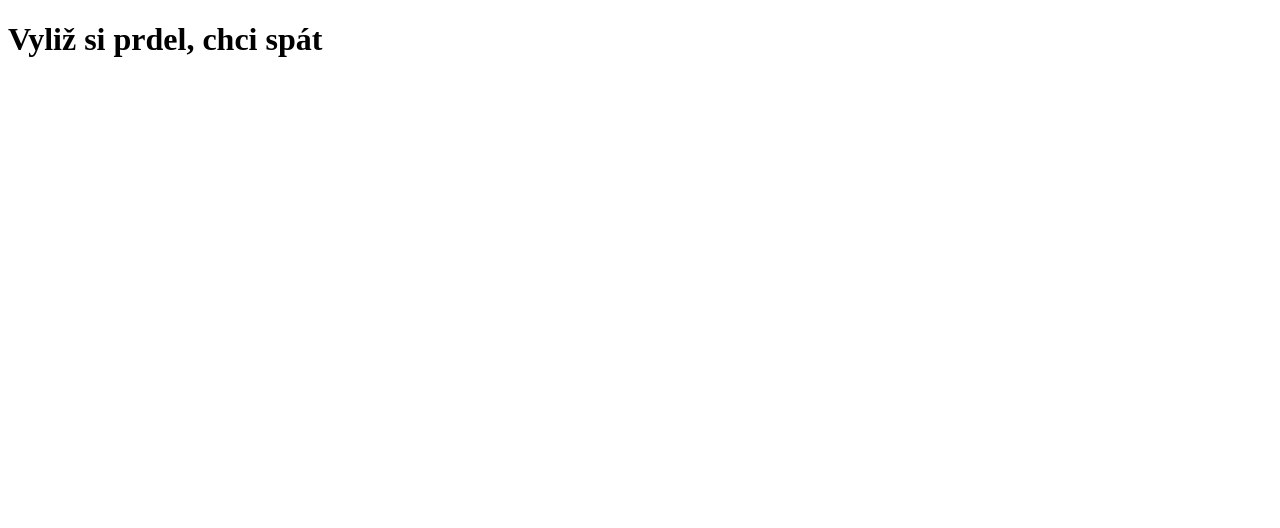
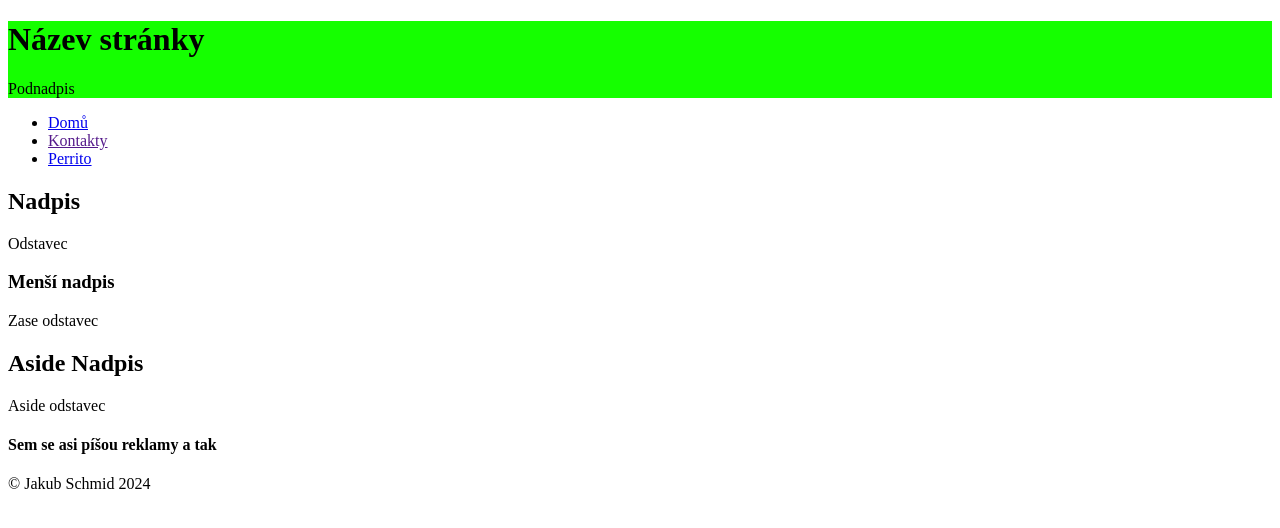
Before and after one commit to JakubSchmidInfis/PeknaStranka, a plain HTML site: page index.html in a window 1280 px wide. Drawn offline with Linux system fonts and the light colour scheme.

Commit message:
DruhaHodinaAleJeToFaktCool

```diff
--- a/index.html
+++ b/index.html
@@ -4,16 +4,47 @@
     <meta charset="UTF-8">
     <meta name="viewport" content="width=device-width, initial-scale=1.0">
     <title>benussuspeknusstrankus</title>
+    <style>
+        header{
+            background-color: rgb(21, 255, 0);
+        }
+    </style><!--Vybereš si na co to chceš aby to platilo, např "header" by platilo na tag "header". To je fakt hustý-->
 </head>
 <body>
-    <header><h1>Vyliž si prdel, chci spát</h1></header> <!--Asi název idunno-->
-    <nav></nav> <!--Menu s tlačítky-->
+    <header><!--Asi název a ty celkově hlavní věci idunno-->
+
+    <h1>Název stránky</h1>
+    <p>Podnadpis</p>
+
+    </header>
+    <nav><!--Menu s tlačítky-->
+        <ul>
+            <li><a href="https://en.wikipedia.org/wiki/Pneumonoultramicroscopicsilicovolcanoconiosis">Domů</a></li>
+            <li><a href="">Kontakty</a></li>
+            <li><a href="./perrito.html">Perrito</a></li>
+        </ul>
+    </nav>
+
     <main>
-        <section></section>
-        <section></section>
+        <section>
+            <h1>Nadpis</h1>
+            <p>Odstavec</p>
+        </section>
+
+        <section>
+            <h3>Menší nadpis</h3>
+            <p>Zase odstavec</p>
+        </section>
+
     </main>
-    <aside></aside>
-    <footer></footer>
+
+    <aside>
+        <h1>Aside Nadpis</h1>
+        <p>Aside odstavec</p>
+        <h4>Sem se asi píšou reklamy a tak</h4>
+    </aside>
+
+    <footer>&copy; Jakub Schmid 2024</footer> <!--Sem se píšou autorská práva-->
 
 </body>
 </html>
```
Also changed, not shown: perrito.html (added, +11 -0 lines), imgs/perrito.jfif (added).
